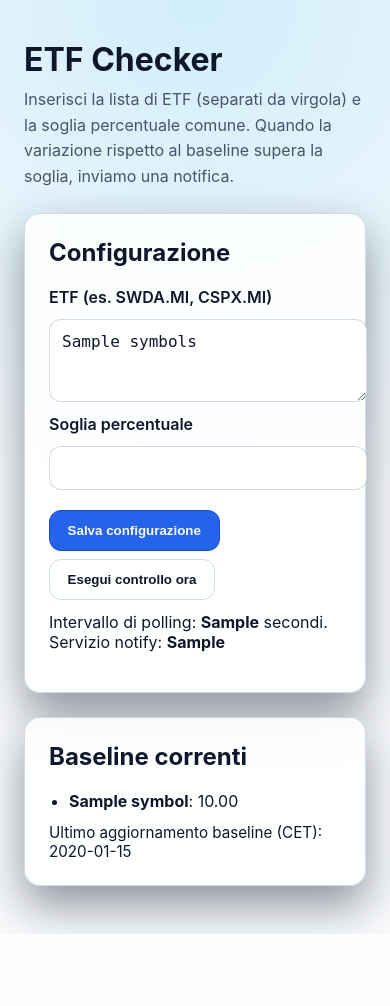
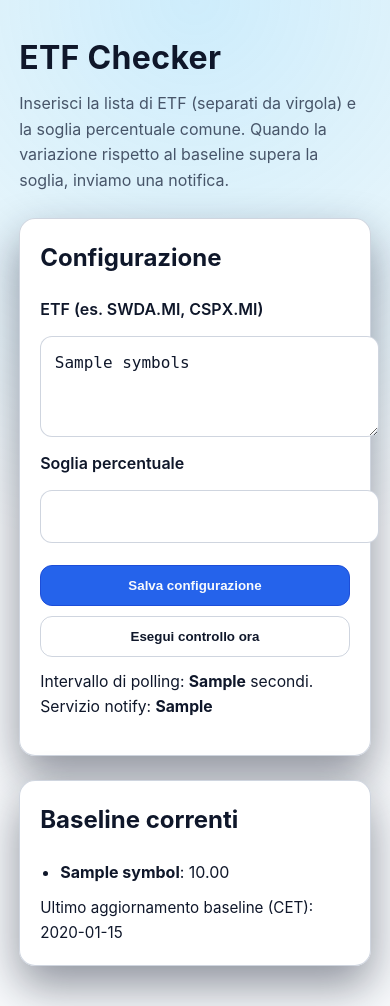
Before and after one commit to Alessandro1981/etf-checker, a Flask app: template etf_checker/app/templates/index.html in a window 390 px wide. Before the commit the page ends 934 px from the top, so only its background shows below. Run offline with Flask 3, Linux system fonts and the light colour scheme; the template is opened without the code that fills it: most values are stand-ins (such as "Sample title", 1, 10 or a date in 2020); parts of the project's set-up code (start-up, migrations or seed data) failed here and were passed over.

Commit message:
Improve UI readability and bump version

```diff
--- a/etf_checker/app/static/style.css
+++ b/etf_checker/app/static/style.css
@@ -1,13 +1,13 @@
 :root {
   color-scheme: light dark;
-  --bg: #0f172a;
-  --card: rgba(15, 23, 42, 0.92);
+  --bg: #0b1120;
+  --card: rgba(30, 41, 59, 0.98);
   --text: #f8fafc;
-  --muted: #cbd5e1;
+  --muted: #e2e8f0;
   --accent: #38bdf8;
   --accent-strong: #0ea5e9;
-  --border: rgba(148, 163, 184, 0.3);
-  --input-bg: rgba(15, 23, 42, 0.6);
+  --border: rgba(148, 163, 184, 0.45);
+  --input-bg: rgba(15, 23, 42, 0.85);
   --button-text: #f8fafc;
   font-family: "Inter", "Segoe UI", Roboto, Helvetica, Arial, sans-serif;
 }
@@ -15,22 +15,29 @@
 @media (prefers-color-scheme: light) {
   :root {
     --bg: #f8fafc;
-    --card: rgba(255, 255, 255, 0.85);
+    --card: rgba(255, 255, 255, 0.98);
     --text: #0f172a;
     --muted: #475569;
     --accent: #2563eb;
     --accent-strong: #1d4ed8;
-    --border: rgba(148, 163, 184, 0.4);
+    --border: rgba(148, 163, 184, 0.45);
     --input-bg: #ffffff;
     --button-text: #f8fafc;
   }
 }
 
+html {
+  font-size: 16px;
+  background-color: var(--bg);
+  color: var(--text);
+}
+
 body {
   margin: 0;
-  background: radial-gradient(circle at top, rgba(56, 189, 248, 0.2), transparent 55%), var(--bg);
+  background: radial-gradient(circle at top, rgba(56, 189, 248, 0.22), transparent 55%), var(--bg);
   color: var(--text);
   min-height: 100vh;
+  line-height: 1.6;
 }
 
 .container {
@@ -46,6 +53,7 @@ body {
   margin: 0 0 0.5rem;
   font-size: clamp(2rem, 4vw, 2.6rem);
   color: var(--text);
+  letter-spacing: 0.01em;
 }
 
 .header p {
@@ -77,7 +85,7 @@ body {
 
 .form {
   display: grid;
-  gap: 0.75rem;
+  gap: 0.85rem;
 }
 
 label {
@@ -88,12 +96,13 @@ label {
 textarea,
 input[type="number"] {
   width: 100%;
-  padding: 0.75rem;
+  padding: 0.85rem;
   border-radius: 0.75rem;
   border: 1px solid var(--border);
   background: var(--input-bg);
   color: var(--text);
   font-size: 1rem;
+  line-height: 1.5;
 }
 
 textarea::placeholder,
@@ -111,7 +120,7 @@ input[type="number"]:focus {
 .actions {
   display: flex;
   flex-wrap: wrap;
-  gap: 0.5rem;
+  gap: 0.65rem;
   margin-top: 0.5rem;
 }
 
@@ -144,6 +153,7 @@ button.secondary:hover {
 .hint {
   margin: 0.75rem 0 0;
   color: var(--muted);
+  font-size: 0.98rem;
 }
 
 .status {
@@ -166,8 +176,27 @@ button.secondary:hover {
   gap: 0.35rem;
 }
 
+.baseline-list li {
+  line-height: 1.55;
+}
+
 .baseline-updated {
   margin: 0.75rem 0 0;
   color: var(--muted);
   font-size: 0.95rem;
 }
+
+@media (max-width: 600px) {
+  .container {
+    padding: 2rem 1.2rem 2.5rem;
+  }
+
+  .card {
+    padding: 1.25rem;
+  }
+
+  button {
+    width: 100%;
+    justify-content: center;
+  }
+}
--- a/etf_checker/config.json
+++ b/etf_checker/config.json
@@ -1,6 +1,6 @@
 {
   "name": "ETF Checker",
-  "version": "0.3.8",
+  "version": "0.4.0",
   "slug": "etf_checker",
   "description": "Monitora una lista di ETF e invia notifiche Companion quando viene superata una soglia percentuale.",
   "url": "https://github.com/Alessandro1981/etf-checker",
```
